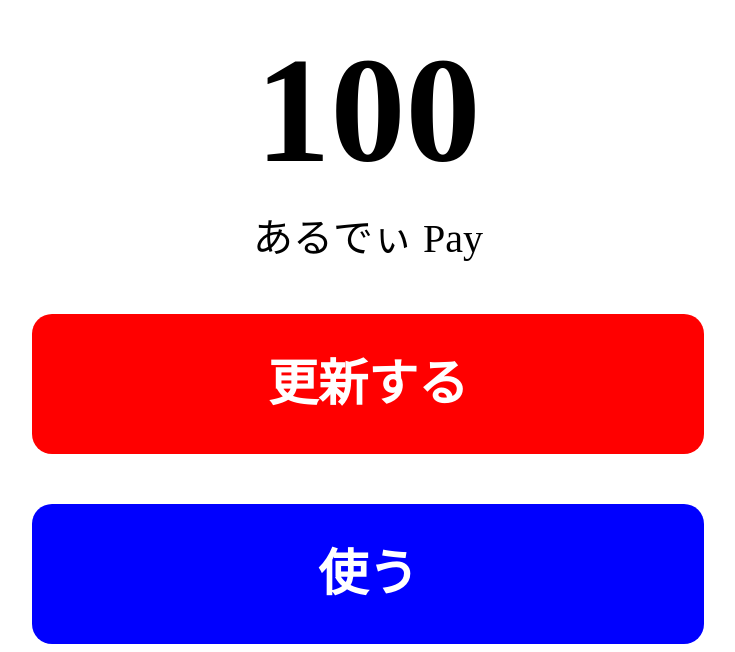
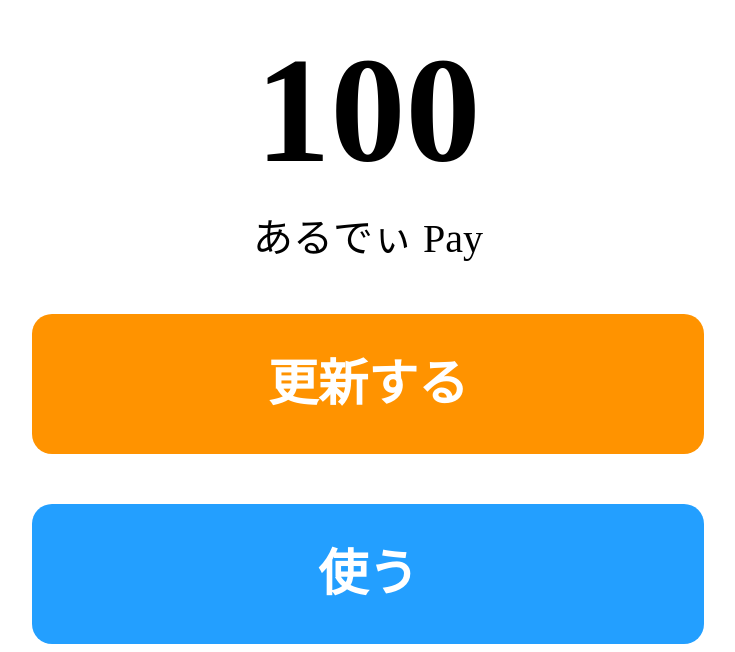
Before and after one commit to TsukasaMaruyama/aldy_pay, a plain HTML site: page index.html in a window 1280 px wide. Shown: the part 976-1628 px from the top of the page, without its empty margins (272-1007 px from the left). Drawn offline with nearby package versions, Linux system fonts and the light colour scheme.

Commit message:
fix comment

```diff
--- a/index.html
+++ b/index.html
@@ -226,7 +226,7 @@
         text-align: center;
         color: white;
         border-radius: 20px;
-        background: red;
+        background: #ff9300;
         line-height: 2em;
         font-size: 50px;
         font-weight: bold;
@@ -242,7 +242,7 @@
         text-align: center;
         color: white;
         border-radius: 20px;
-        background: blue;
+        background: #239fff;
         line-height: 2em;
         font-size: 50px;
         font-weight: bold;
@@ -293,6 +293,9 @@
              alert("購入が完了しまいた。");
          });
     };
+
 </script>
 
+
+
 </body>
```
